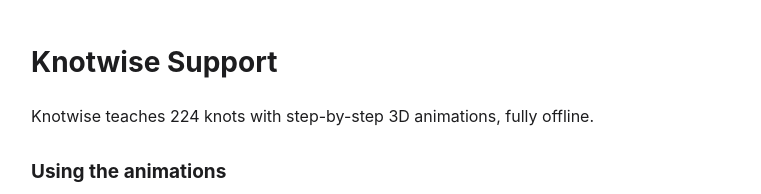
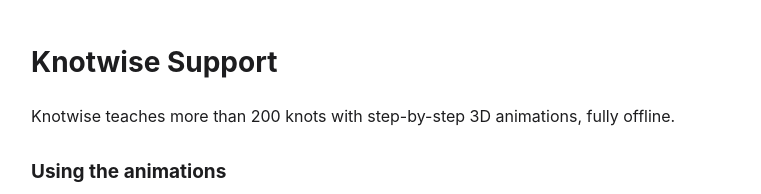
Before and after one commit to nickelxu/knotwise-support, a plain HTML site: page index.html in a window 1280 px wide. Shown: the top 194 px of the page, without its empty margins (249-1010 px from the left). Drawn offline with Linux system fonts and the light colour scheme.

Commit message:
Update knot count and purchase note

```diff
--- a/index.html
+++ b/index.html
@@ -4,7 +4,7 @@
 <style>body{font:16px/1.6 -apple-system,system-ui,sans-serif;max-width:720px;margin:40px auto;padding:0 16px;color:#1d1d1f}h1{font-size:28px}h2{font-size:19px;margin-top:28px}</style></head>
 <body>
 <h1>Knotwise Support</h1>
-<p>Knotwise teaches 224 knots with step-by-step 3D animations, fully offline.</p>
+<p>Knotwise teaches more than 200 knots with step-by-step 3D animations, fully offline.</p>
 <h2>Using the animations</h2>
 <ul>
 <li>Drag to rotate the knot, pinch to zoom, tap the target button to reset the view.</li>
```
Also changed, not shown: support.html (+1 -1 lines).
